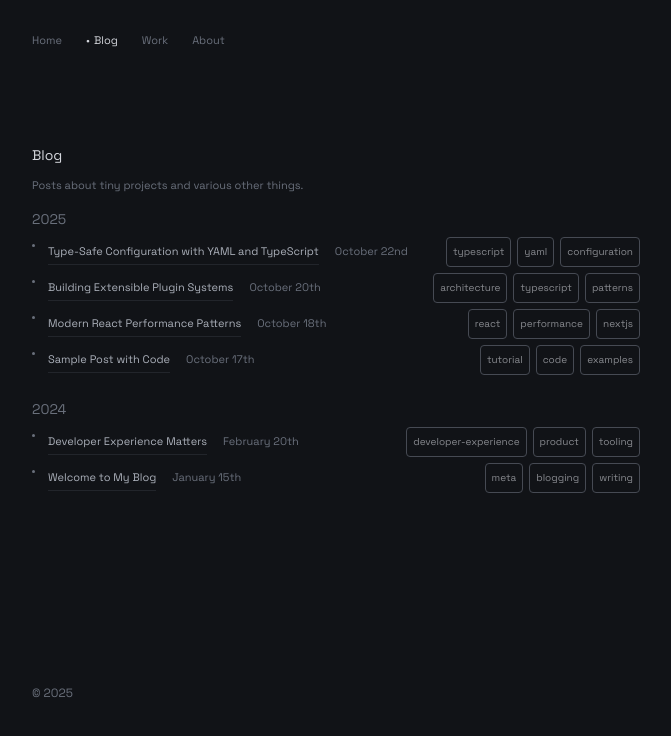
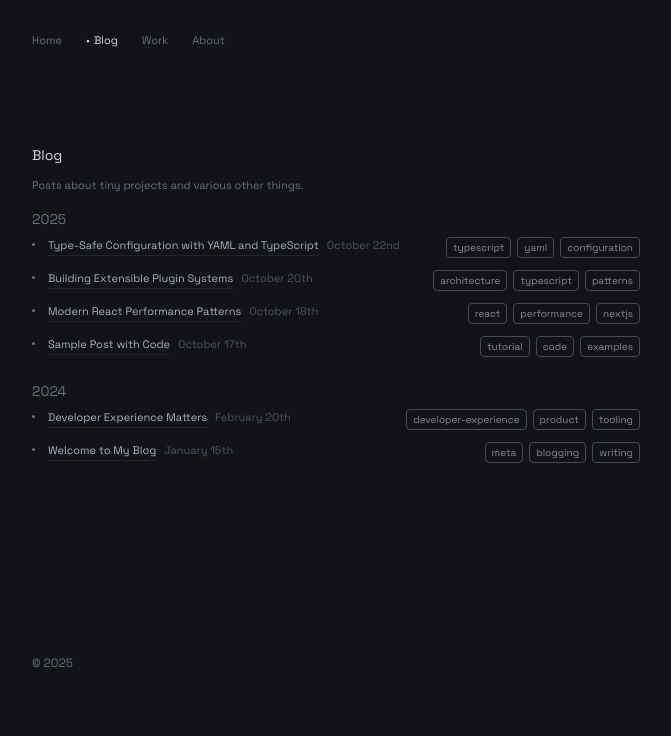
Before and after one commit to zhravan/zen-mdx-blog, a Next.js app: page /blog in a window 1280 px wide. Shown: the top 736 px of the page, without its empty margins (304-975 px from the left). Built offline with nearby package versions, Linux system fonts and the light colour scheme; no server answers.

Commit message:
style: fix alignment blog title vs list item

```diff
--- a/app/blog/page.tsx
+++ b/app/blog/page.tsx
@@ -56,27 +56,26 @@ export default function Blog() {
                   <h2 className="text-sm" style={{ color: 'var(--color-muted-foreground)' }}>
                     {year}
                   </h2>
-                  <ul className="list-none p-0 m-0 space-y-[6px]">
+                  <ul className="list-none p-0 m-0 space-y-3">
                     {items.map((post) => (
-                      <li key={post.slug} className="relative pl-4 leading-6">
+                      <li key={post.slug} className="relative pl-4 text-xxs leading-6">
                         {/* tiny custom bullet */}
                         <span
                           aria-hidden
-                          className="absolute left-0 top-[0.6em] w-[3px] h-[3px] rounded-full"
+                          className="absolute left-0 top-[0.55em] w-[3px] h-[3px] rounded-full"
                           style={{ backgroundColor: 'var(--color-muted-foreground)' }}
                         />
-                        <div className="flex flex-col sm:flex-row sm:items-baseline sm:gap-2">
-                          <div className="flex items-baseline gap-2 flex-1">
+                        <div className="flex flex-col sm:flex-row sm:items-start sm:gap-2">
+                          <div className="flex items-start gap-2 flex-1 flex-wrap">
                             <Link
                               href={`/blog/${post.slug}`}
-                              className="hover:opacity-90 focus:opacity-90"
+                              className="hover:opacity-90 focus:opacity-90 inline-block"
                               title={post.description}
                             >
                               {post.title}
                             </Link>
-                            <span className="hidden sm:inline" aria-hidden />
                             <time
-                              className="whitespace-nowrap"
+                              className="whitespace-nowrap opacity-70"
                               style={{ color: 'var(--color-muted-foreground)' }}
                               dateTime={post.date}
                             >
```
